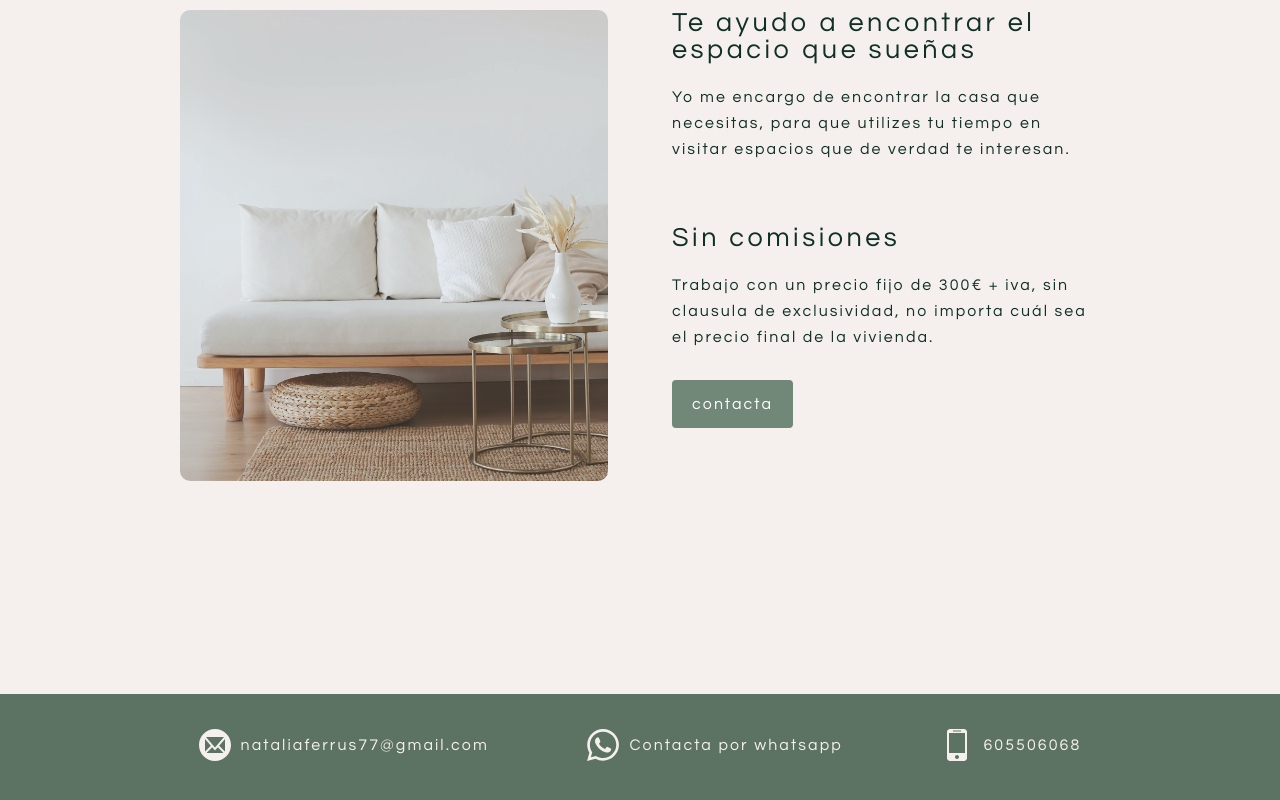
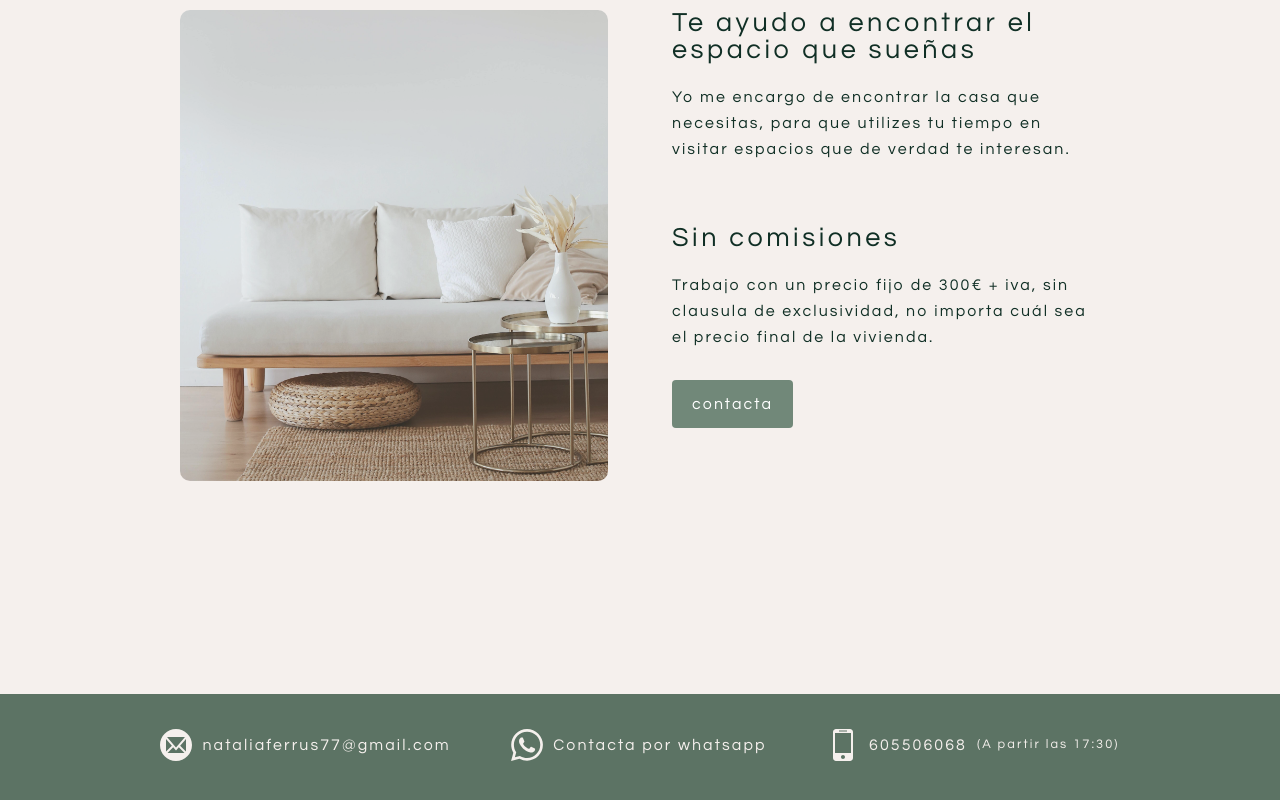
Before and after one commit to llopezin/espais-de-vida, a Gatsby site: page / in a window 1280 px wide. Shown: the part 1657-2457 px from the top of the page. Built offline with nearby package versions, Linux system fonts and the light colour scheme; Gatsby itself is replaced by a stand-in of ours.

Commit message:
calls schedule text

```diff
--- a/src/components/molecules/FooterNav/FooterNav.js
+++ b/src/components/molecules/FooterNav/FooterNav.js
@@ -23,6 +23,7 @@ const FooterNav = () => {
         <a className={style.link} href="tel:605506068">
           <PhoneIcon />
           <span>605506068</span>
+          <span className={style.small}>(A partir las 17:30)</span>
         </a>
       </li>
     </ul>
--- a/src/components/molecules/FooterNav/FooterNav.module.scss
+++ b/src/components/molecules/FooterNav/FooterNav.module.scss
@@ -43,3 +43,7 @@ li:last-child .link {
 .link span {
   margin-left: 10px;
 }
+
+.small {
+  font-size: 0.8rem;
+}
```
